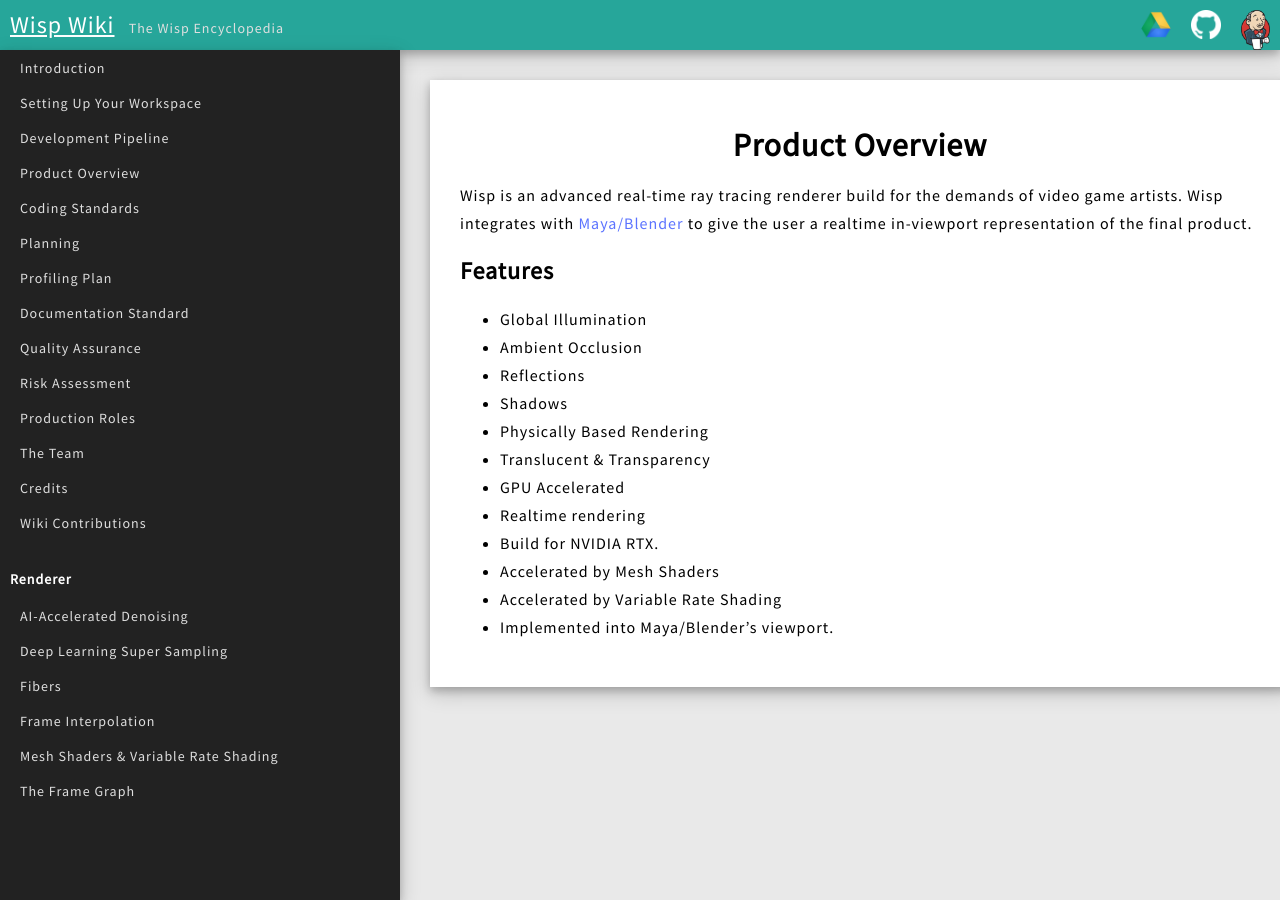
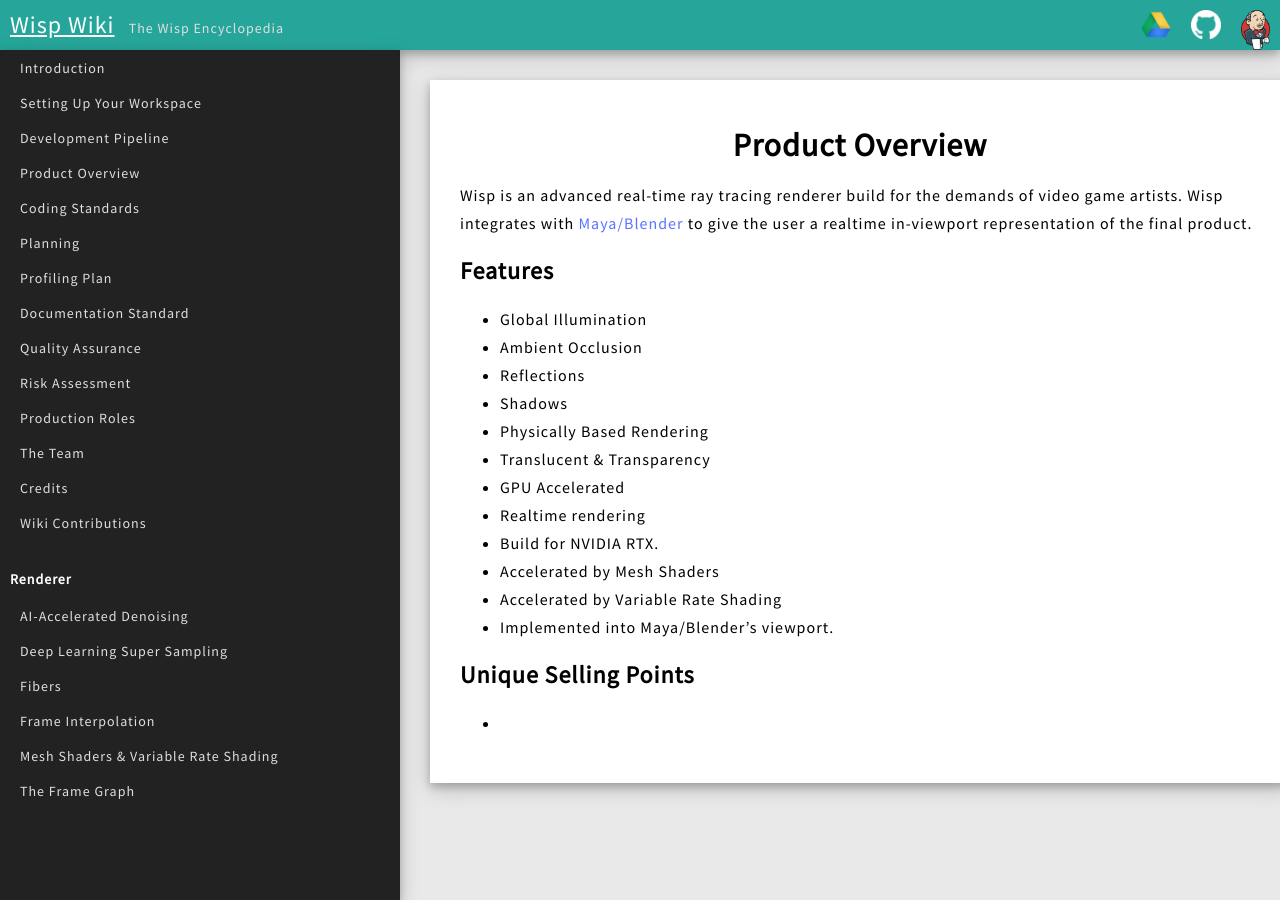
Before and after one commit to TeamWisp/TeamWisp.github.io, a Jekyll site: the page built from _common/product_overview.markdown, in a window 1280 px wide. Built offline with Jekyll 4.4.1, drawn with Linux system fonts in a browser that asks for light colours; nearby versions of some CDN libraries.

Commit message:
product overview usp's

```diff
--- a/_common/product_overview.markdown
+++ b/_common/product_overview.markdown
@@ -22,3 +22,7 @@ Wisp integrates with [Maya/Blender](https://www.autodesk.com/products/maya/overv
 * Accelerated by Mesh Shaders
 * Accelerated by Variable Rate Shading
 * Implemented into Maya/Blender's viewport.
+
+## Unique Selling Points
+
+*
```
